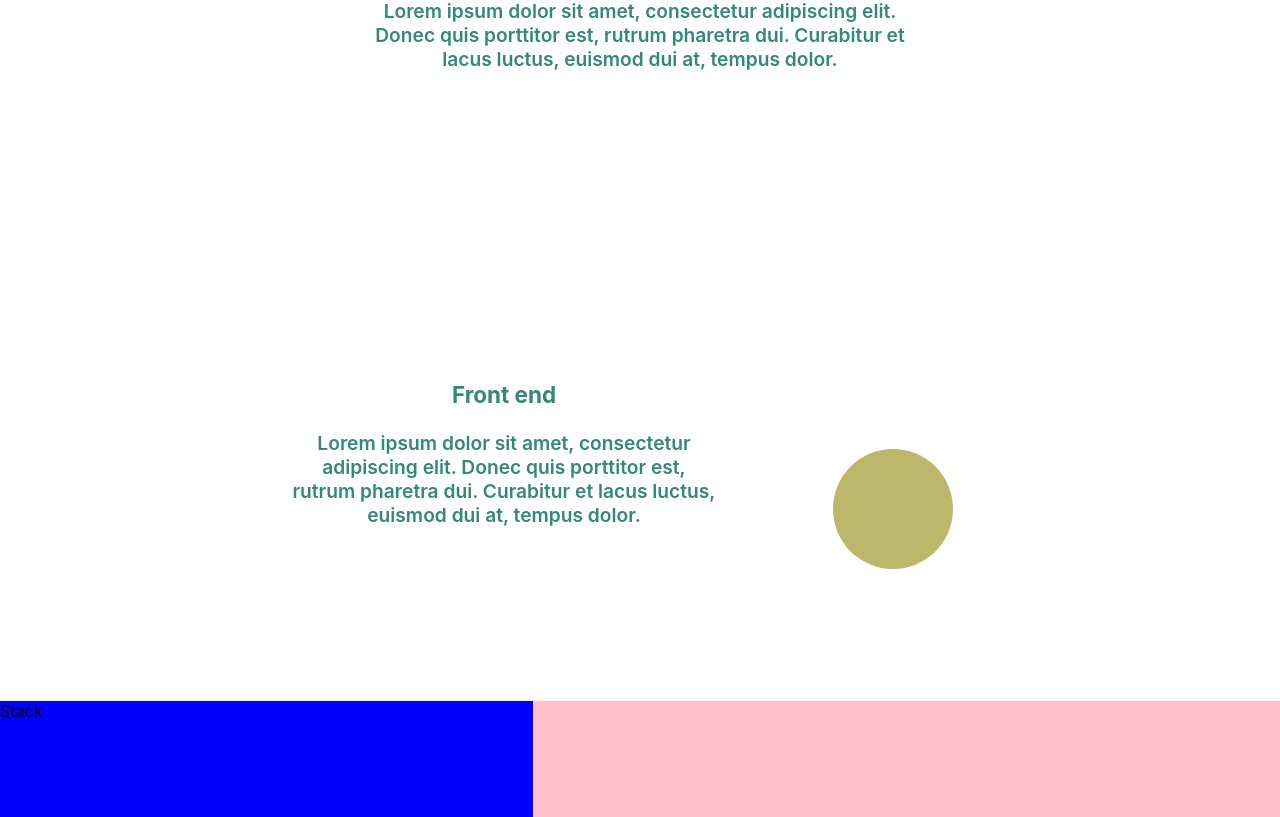
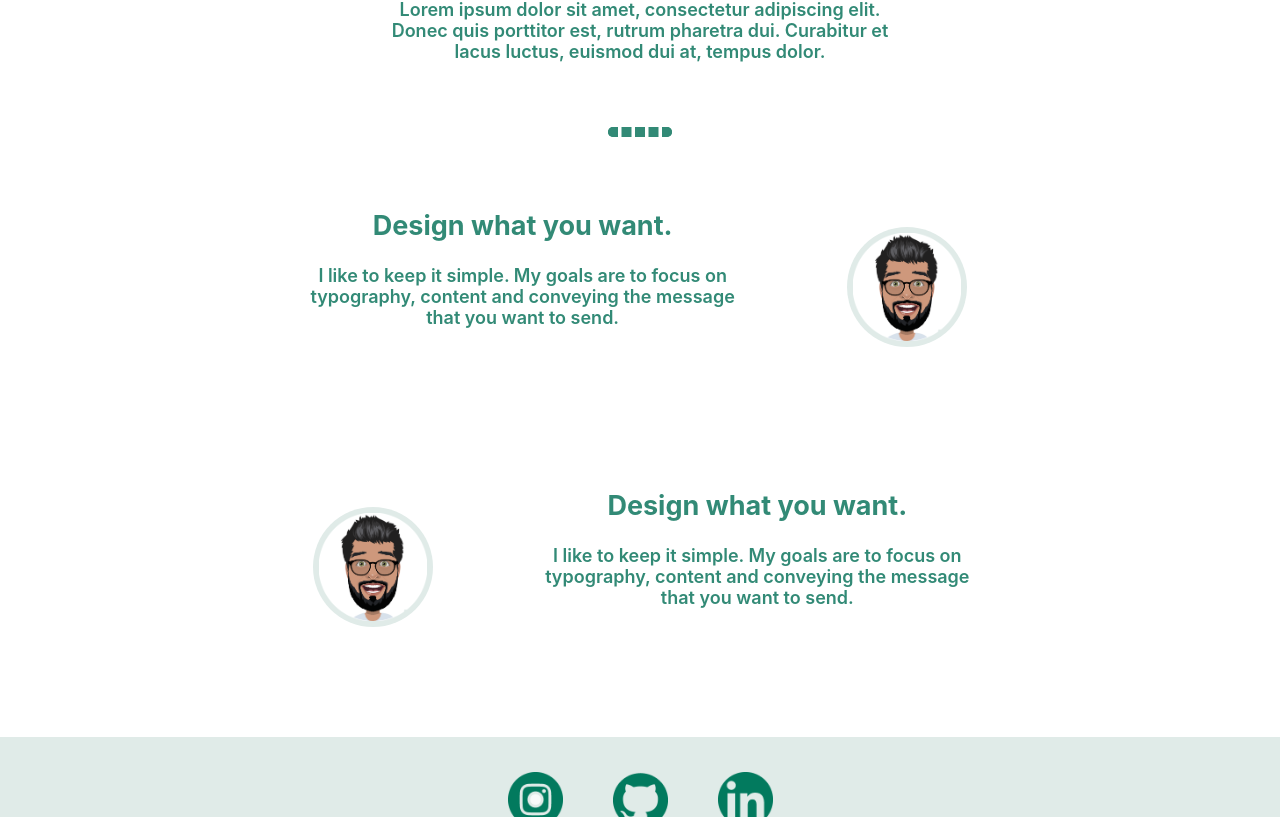
Before and after one commit to arsh-uppal/my-portfolio, a React (Create React App) app: page / in a window 1280 px wide. Shown: the part 1223-2040 px from the top of the page. Built offline with nearby package versions, Linux system fonts and the light colour scheme.

Commit message:
landing page about me section

```diff
--- a/src/Components/LandingPage/AboutMe/AboutMe.js
+++ b/src/Components/LandingPage/AboutMe/AboutMe.js
@@ -1,4 +1,4 @@
-import React from 'react';
+import React, { useState, useEffect } from 'react';
 import './aboutMe.css';
 
 import { makeStyles } from '@material-ui/core/styles';
@@ -10,46 +10,93 @@ const useStyles = makeStyles(theme => ({
         overflow: "hidden",
     },
     aboutMe: {
-        height: "85vh"
+        height: 500,
+        //backgroundColor: "blue",
     },
     frondEndInfo: {
         order: 1,
         [theme.breakpoints.down('xs')]: {
             order: 2,
-            height: "24vh",
+            height: 150,
         },
-        height: "48vh",
+        //backgroundColor: "orange",
+        height: 300,
         position: "relative"
     },
     frontEndTools: {
         order: 2,
         [theme.breakpoints.down('xs')]: {
             order: 1,
-            height: "24vh",
+            height: 150,
         },
-        height: "48vh",
+        //backgroundColor: "yellow",
+        height: 300,
         position: "relative"
     },
     backEndInfo: {
-        order: 3,
+        order: 4,
         [theme.breakpoints.down('xs')]: {
-            height: "24vh",
+            height: 150,
         },
-        backgroundColor: "blue", height: "48vh",
+        //backgroundColor: "blue",
+        height: 300,
         position: "relative"
     },
     backEndTools: {
-        order: 4,
+        order: 3,
         [theme.breakpoints.down('xs')]: {
-            height: "24vh",
+            height: 150,
         },
-        backgroundColor: "pink", height: "48vh",
+        //backgroundColor: "pink",
+        height: 300,
         position: "relative"
     }
 }));
 
+let words = ["I am", "Developer.", "Full Stack"];
+
 export default function AboutMe() {
     const classes = useStyles();
+
+    let countWord = 1;
+    const [firstWord, setFirstWord] = useState("I am Arsh");
+
+    useEffect(
+        () => {
+            let timer1 = setTimeout(() => {
+                setFirstWord("Developer");
+            }, 4000);
+
+            return () => {
+                clearTimeout(timer1)
+            }
+        },
+        []
+    )
+
+    useEffect(
+        () => {
+            let timer2 = setTimeout(() => {
+                setFirstWord("Full Stack");
+            }, 5000);
+            return () => {
+                clearTimeout(timer2)
+            }
+        },
+        []
+    )
+
+    useEffect(
+        () => {
+            let timer2 = setTimeout(() => {
+                setFirstWord("I am Arsh.");
+            }, 6000);
+            return () => {
+                clearTimeout(timer2)
+            }
+        },
+        []
+    )
 
     return (<div className={classes.root}>
         <Grid container spacing={0}>
@@ -63,6 +110,7 @@ export default function AboutMe() {
                             <span className="textAboutMe">
                                 Lorem ipsum dolor sit amet, consectetur adipiscing elit. Donec quis porttitor est, rutrum pharetra dui. Curabitur et lacus luctus, euismod dui at, tempus dolor.
                             </span>
+                            <hr/>
                         </div>
                     </div>
                 </div>
@@ -73,8 +121,8 @@ export default function AboutMe() {
                     <div className="innerDivfrondEndInfo">
                         <div className="textfrondEndInfo">
                             <span className="textAboutMe">
-                                <h3>Front end</h3>
-                                Lorem ipsum dolor sit amet, consectetur adipiscing elit. Donec quis porttitor est, rutrum pharetra dui. Curabitur et lacus luctus, euismod dui at, tempus dolor.
+                                <h2>Design what you want.</h2>
+                                I like to keep it simple. My goals are to focus on typography, content and conveying the message that you want to send.
                         </span>
                         </div>
                     </div>
@@ -83,15 +131,33 @@ export default function AboutMe() {
             <Grid item xs={12} sm={5} className={classes.frontEndTools}>
                 <div className="outerDivfrontEndTools">
                     <div className="innerDivfrontEndTools">
-
+                        <div className="imgfrontEndTools">
+                            <img src={require("../../../images/myLogo.png")} alt="logo"
+                            style={{maxHeight:"90%", maxWidth:"90%", marginTop:"5%"}}/>
+                        </div>
                     </div>
                 </div>
             </Grid>
 
-            <Grid item xs={12} sm={5} className={classes.backEndInfo}>
-                Stack
+            <Grid item xs={12} sm={5} className={classes.backEndTools}>
+                <div className="outerDivbackEndTools">
+                    <div className="innerDivbackEndTools">
+                        <img src={require("../../../images/myLogo.png")} alt="logo"
+                            style={{maxHeight:"90%", maxWidth:"90%", marginTop:"5%"}}/>
+                    </div>
+                </div>
             </Grid>
-            <Grid item xs={12} sm={7} className={classes.backEndTools}>
+            <Grid item xs={12} sm={7} className={classes.backEndInfo}>
+                <div className="outerDivbackEndInfo">
+                    <div className="innerDivbackEndInfo">
+                        <div className="textbackEndInfo">
+                            <span className="textAboutMe">
+                                <h2>Design what you want.</h2>
+                                I like to keep it simple. My goals are to focus on typography, content and conveying the message that you want to send.
+                        </span>
+                        </div>
+                    </div>
+                </div>
             </Grid>
 
         </Grid>
--- a/src/Components/LandingPage/AboutMe/aboutMe.css
+++ b/src/Components/LandingPage/AboutMe/aboutMe.css
@@ -3,7 +3,6 @@
     height: 100%;
     text-align: center;
     position: absolute;
-    background-color: white;
 }
 
 .innerDivAbooutMe {
@@ -15,7 +14,6 @@
     left: 0;
     right: 0;
     bottom: 0;
-    /* background-color: darkkhaki; */
 }
 
 @media only screen and (max-width: 600px) {
@@ -31,19 +29,23 @@
 
 .textAboutMe {
     color:rgb(50, 138, 118);
-    font-size: 1.5vw;
+    font-size: 18px;
     font-weight: 600;
     font-family: "Comic Sans MS" cursive sans-serif;
 }
 
 @media only screen and (max-width: 600px) {
     .textAboutMe {
-        font-size: 2.5vw;
+        font-size: 16px;
     }
 }
 /***********************************************************/
 /* About section */
 /***********************************************************/
+/**********************************************/
+/***************Front end info******************/
+/**********************************************/
+
 .outerDivfrondEndInfo {
     width: 100%;
     height: 100%;
@@ -54,14 +56,14 @@
 
 .innerDivfrondEndInfo {
     width: 60%;
-    height: 90%;
+    height: 100%;
     position: absolute;
     margin: auto;
     top: 0;
-    left: 35%;
+    left: 40%;
     right: 0;
     bottom: 0;
-    /*background-color: darkkhaki; */
+    /* background-color: whitesmoke; */
 }
 
 @media only screen and (max-width: 600px) {
@@ -72,12 +74,20 @@
 }
 
 .textfrondEndInfo {
-    padding: 5% 10px 0 10px;
+    position: absolute;
+    margin: auto;
+    top: -100px;
+    left: 0;
+    right: 0;
+    bottom: 0;
+    height: 100px;
+    background-color: white;
 }
 
 @media only screen and (max-width: 600px) {
     .textfrondEndInfo {
         padding: 0 0 0 0;
+        top: -50px;
     }
 }
 
@@ -96,9 +106,9 @@
     margin: auto;
     top: 0;
     left: 0;
-    right: 45%;
+    right: 40%;
     bottom: 0;
-    background-color: darkkhaki;
+    background-color: #e0ebe8;;
     border-radius: 50%;
 }
 
@@ -109,3 +119,98 @@
         right: 0;
     }
 }
+
+.imgfrontEndTools {
+    position: absolute;
+    margin: auto;
+    top: 0;
+    left: 0;
+    right: 0;
+    bottom: 0;
+}
+
+/**********************************************/
+/***************Back end info******************/
+/**********************************************/
+.outerDivbackEndInfo {
+    width: 100%;
+    height: 100%;
+    text-align: center;
+    position: absolute;
+    /* background-color: rgb(139, 133, 133); */
+    margin-top: -20px;
+}
+
+.innerDivbackEndInfo {
+    width: 60%;
+    height: 80%;
+    position: absolute;
+    margin: auto;
+    top: 0;
+    left: 0;
+    right: 40%;
+    bottom: 0;
+}
+
+@media only screen and (max-width: 600px) {
+    .innerDivbackEndInfo {
+        width: 100%;
+        left: 0;
+    }
+}
+
+.textbackEndInfo {
+    position: absolute;
+    margin: auto;
+    top: -100px;
+    left: 0;
+    right: 0;
+    bottom: 0;
+    height: 100px;
+    background-color: white;
+}
+
+@media only screen and (max-width: 600px) {
+    .textbackEndInfo {
+        padding: 0 0 0 0;
+        top: -60px;
+    }
+}
+
+.outerDivbackEndTools {
+    width: 100%;
+    height: 100%;
+    text-align: center;
+    position: absolute;
+    /* background-color: rgb(240, 21, 21); */
+    margin-top: -20px;
+}
+
+.innerDivbackEndTools {
+    width: 120px;
+    height: 120px;
+    position: absolute;
+    margin: auto;
+    top: 0;
+    left: 40%;
+    right: 0;
+    bottom: 0;
+    background-color: #e0ebe8;
+    border-radius: 50%;
+}
+
+@media only screen and (max-width: 600px) {
+    .innerDivbackEndTools {
+        width: 100px;
+        height: 100px;
+        left: 0;
+    }
+}
+
+hr {
+    position: relative;
+    margin-top: 65px;
+    width: 10%;
+    border: 5px dashed rgb(50, 138, 118);
+    border-radius: 5px;
+}
--- a/src/Components/LandingPage/landingPage.css
+++ b/src/Components/LandingPage/landingPage.css
@@ -40,11 +40,11 @@
 }
 
 .secondTop {
-    height: 181vh;
+    height: 1100px;
 }
 
 .footer {
-    height: 20vh;
+    height: 120px;
     background-color:#e0ebe8;
 }
 
```
